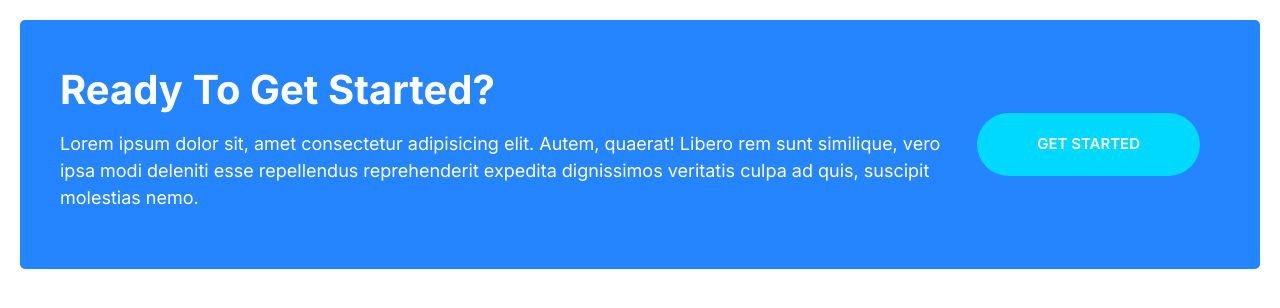
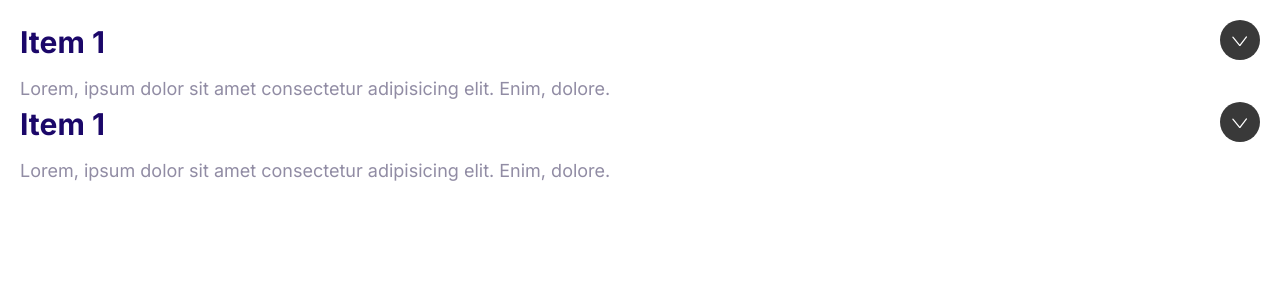
Before and after one commit to 2Up1Down/moshify, a plain HTML site: page index.html in a window 1280 px wide. Drawn offline with Linux system fonts and the light colour scheme.

Commit message:
Collapsible component added

```diff
--- a/css/styles.css
+++ b/css/styles.css
@@ -567,3 +567,36 @@ its a neat trick from https://front-back.com/how-to-make-absolute-positioned-ele
     margin: 0 2rem;
   }
 }
+
+/* Collapsibles */
+.collapsible__header {
+  display: flex;
+  justify-content: space-between;
+}
+
+.collapsible__heading {
+  font-size: 3rem;
+  margin-top: 0;
+}
+
+.collapsible__chevron {
+  transform: rotate(-90deg);
+  transition: transform 0.3s;
+}
+
+.collapsible__content {
+  max-height: 0;
+  overflow: hidden;
+  opacity: 0;
+  transition: all 0.3s;
+}
+
+.collapsible--expanded .collapsible__chevron {
+  transform: rotate(0);
+}
+
+.collapsible--expanded .collapsible__content {
+  max-height: 100vh;
+  opacity: 1;
+  /* overflow: visible; */
+}
--- a/index.html
+++ b/index.html
@@ -13,19 +13,32 @@
     <title>Document</title>
   </head>
   <body style="padding: 2rem">
-    <div class="callout callout--primary">
-      <div class="grid grid--1x2">
-        <div class="callout__content">
-          <h2 class="callout__heading">Ready To Get Started?</h2>
-          <p>
-            Lorem ipsum dolor sit, amet consectetur adipisicing elit. Autem,
-            quaerat! Libero rem sunt similique, vero ipsa modi deleniti esse
-            repellendus reprehenderit expedita dignissimos veritatis culpa ad
-            quis, suscipit molestias nemo.
-          </p>
-        </div>
-        <a href="#" class="btn btn--secondary btn--streched">Get Started</a>
+    <div class="collapsible collapsible--expanded">
+      <header class="collapsible__header">
+        <h2 class="collapsible__heading">Item 1</h2>
+
+        <svg class="icon icon--white collapsible__chevron">
+          <use xlink:href="images/sprite.svg#chevron"></use>
+        </svg>
+      </header>
+      <div class="collapsible__content">
+        Lorem, ipsum dolor sit amet consectetur adipisicing elit. Enim, dolore.
       </div>
     </div>
+
+    <div class="collapsible collapsible--expanded">
+      <header class="collapsible__header">
+        <h2 class="collapsible__heading">Item 1</h2>
+
+        <svg class="icon icon--white collapsible__chevron">
+          <use xlink:href="images/sprite.svg#chevron"></use>
+        </svg>
+      </header>
+      <div class="collapsible__content">
+        Lorem, ipsum dolor sit amet consectetur adipisicing elit. Enim, dolore.
+      </div>
+    </div>
+
+    <script src="js/main.js"></script>
   </body>
 </html>
--- /dev/null
+++ b/js/main.js
@@ -0,0 +1,6 @@
+const collapsibles = document.querySelectorAll(".collapsible");
+collapsibles.forEach((item) =>
+  item.addEventListener("click", function () {
+    this.classList.toggle("collapsible--expanded");
+  })
+);
```
Also changed, not shown: components/collapsible.html (added, +25 -0 lines).
